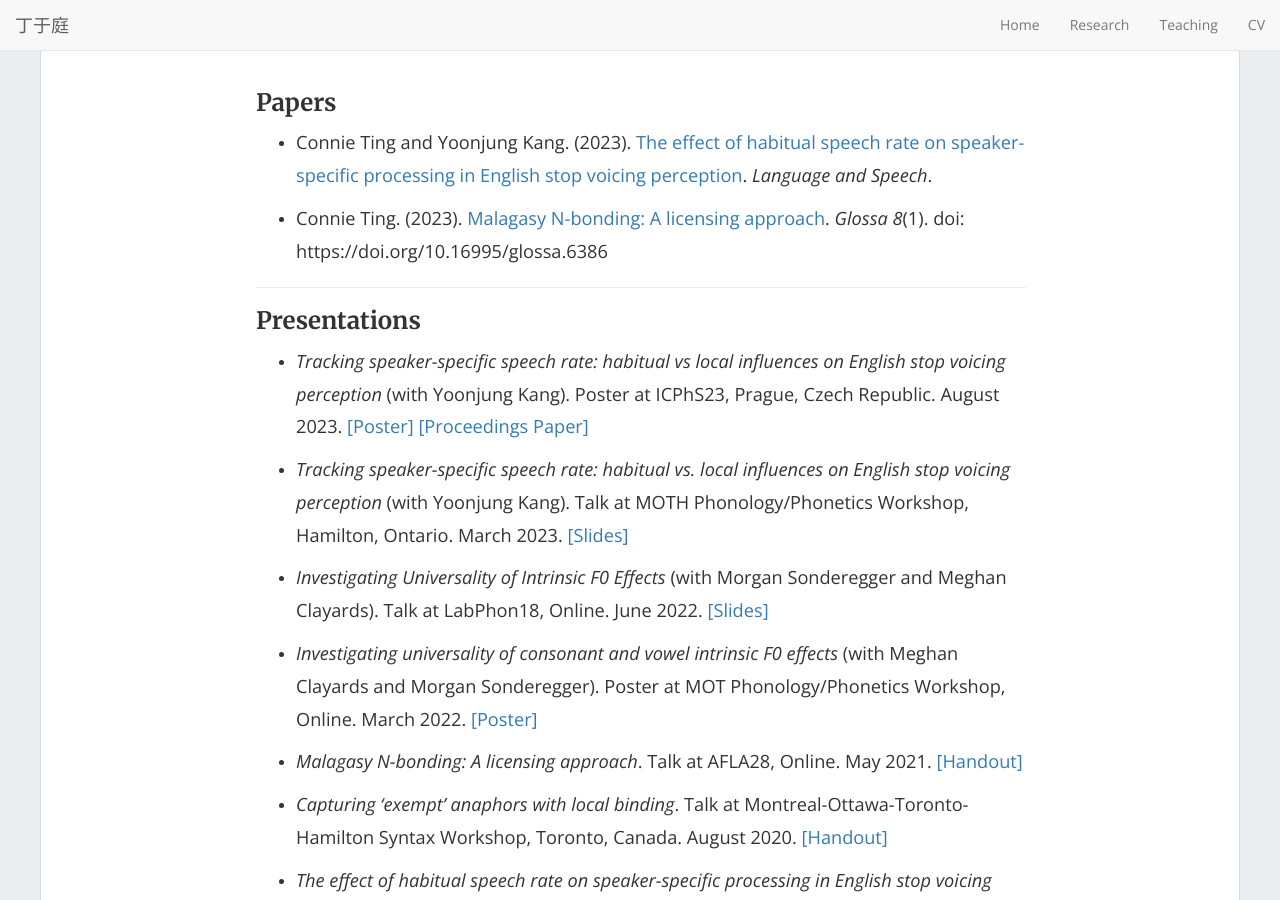
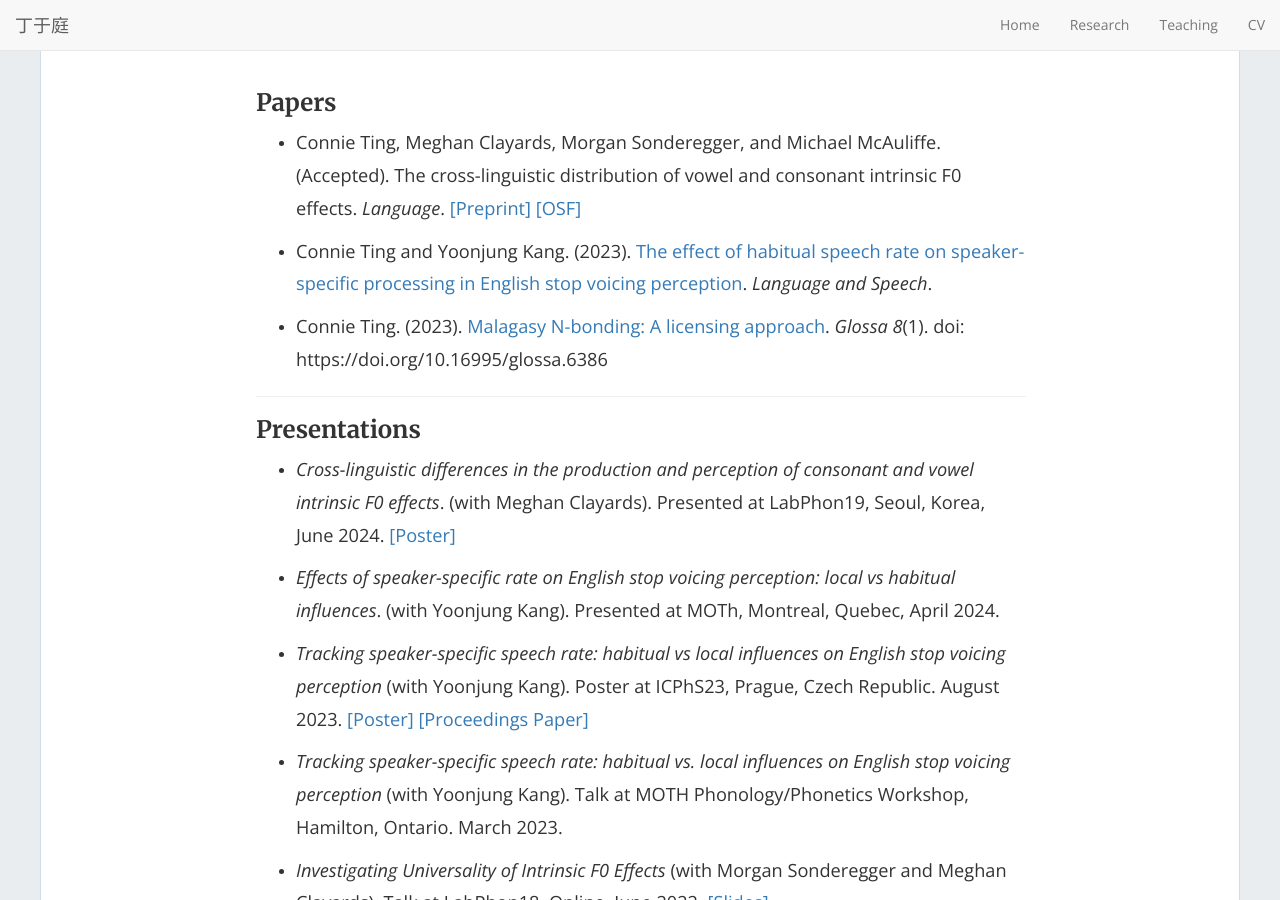
Before and after one commit to connieting/connieting.github.io, a Jekyll site: the page built from research.md, in a window 1280 px wide and 900 px high. Built offline with Jekyll 4.4.1, drawn with Linux system fonts in a browser that asks for light colours; nearby versions of some CDN libraries.

Commit message:
Update research.md

```diff
--- a/research.md
+++ b/research.md
@@ -5,6 +5,8 @@ permalink: /research/
 ---
 
 ### Papers
+
+- Connie Ting, Meghan Clayards, Morgan Sonderegger, and Michael McAuliffe. (Accepted). The cross-linguistic distribution of vowel and consonant intrinsic F0 effects. _Language_. [[Preprint]](https://osf.io/preprints/psyarxiv/64nhs) [[OSF]](https://osf.io/ehs6d/)
 
 - Connie Ting and Yoonjung Kang. (2023). [The effect of habitual speech rate on speaker-specific processing in English stop voicing perception](https://journals.sagepub.com/doi/10.1177/00238309231188078). _Language and Speech_.
 
@@ -14,9 +16,13 @@ permalink: /research/
 
 ### Presentations
 
+- *Cross-linguistic differences in the production and perception of consonant and vowel intrinsic F0 effects*. (with Meghan Clayards). Presented at LabPhon19, Seoul, Korea, June 2024. [[Poster]]()
+
+- *Effects of speaker-specific rate on English stop voicing perception: local vs habitual influences*. (with Yoonjung Kang). Presented at MOTh, Montreal, Quebec, April 2024.
+
 - *Tracking speaker-specific speech rate: habitual vs local influences on English stop voicing perception* (with Yoonjung Kang). Poster at ICPhS23, Prague, Czech Republic. August 2023. [[Poster]](ICPhS23_Eng_SpeechRate.pdf) [[Proceedings Paper]](ICPhS23.pdf)
 
-- *Tracking speaker-specific speech rate: habitual vs. local influences on English stop voicing perception* (with Yoonjung Kang). Talk at MOTH Phonology/Phonetics Workshop, Hamilton, Ontario. March 2023. [[Slides]]()
+- *Tracking speaker-specific speech rate: habitual vs. local influences on English stop voicing perception* (with Yoonjung Kang). Talk at MOTH Phonology/Phonetics Workshop, Hamilton, Ontario. March 2023.
 
 - *Investigating Universality of Intrinsic F0 Effects* (with Morgan Sonderegger and Meghan Clayards). Talk at LabPhon18, Online. June 2022. [[Slides]](LabPhon_IF0.pdf)
 
```
